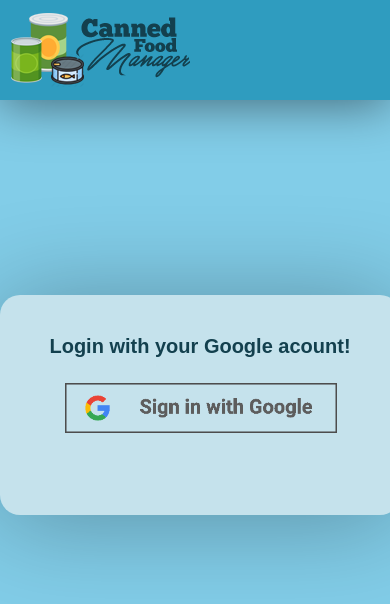
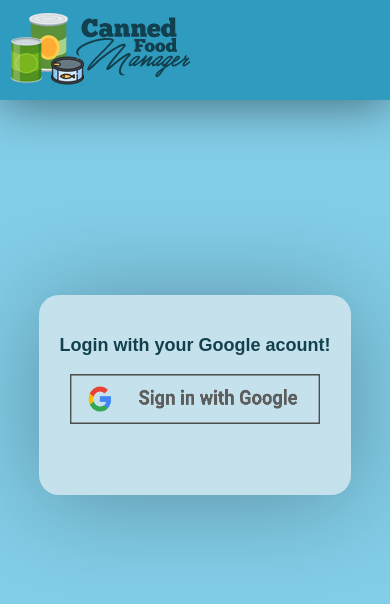
Before and after one commit to avramrs/TehnologiiWebCanF, a PHP site: page / in a window 390 px wide. Shown: the top 604 px of the page. Run offline with PHP 8.4, Linux system fonts and the light colour scheme.

Commit message:
Merge branch 'Login'

```diff
--- a/CanF/css/style.css
+++ b/CanF/css/style.css
@@ -331,3 +331,26 @@ RESPONSIVENESS SECTION
 	 margin-left: 65px;
 	 margin-top: 5px;
 }
+
+
+
+@media screen and (max-width: 420px){
+		#CF-LoginBox{
+			width: 80%;
+			height: 200px;
+		}
+		#CF-Text{
+			font-size: 18px;
+		}
+		#CF-Button{
+			width: 80%;
+			display: block;
+			margin-left: auto;
+			margin-right: auto;
+		}
+
+}
+@media screen and (max-width: 320px){
+	#CF-LoginBox{
+		height: 180px;
+	}
```
